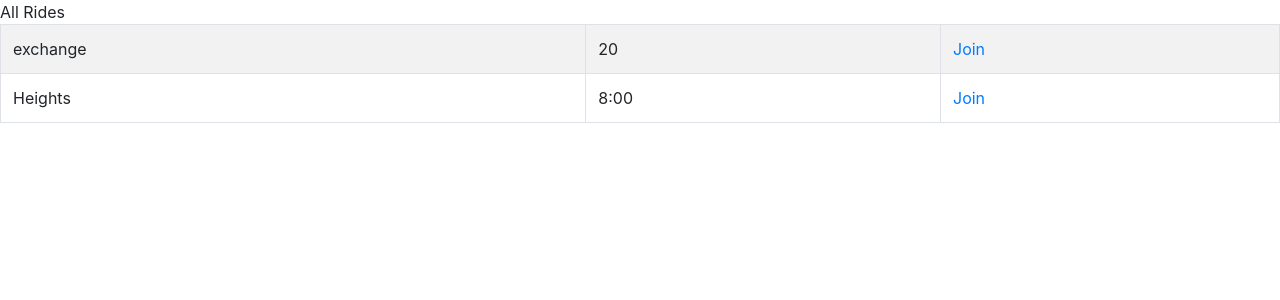
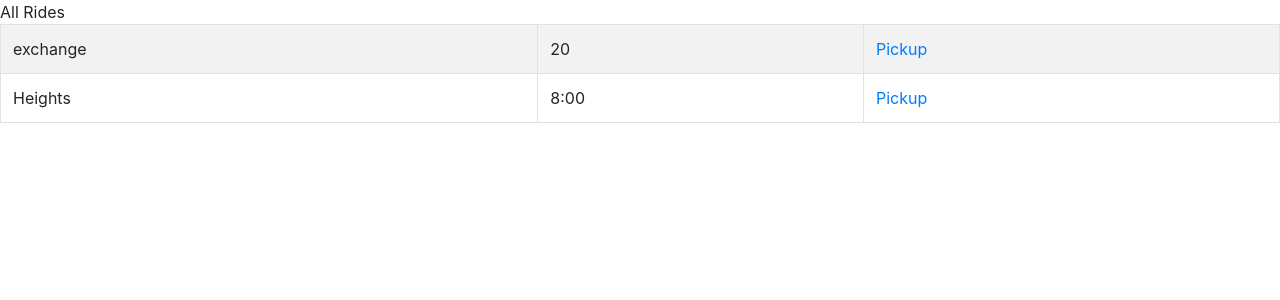
Before and after one commit to duke-ece568-hw1/HW1, a Django app: page /accounts/driver/pickup/ in a window 1280 px wide. Shown: the part 80-380 px from the top of the page. Run offline with Django 3.2, Linux system fonts and the light colour scheme; a user stored in the database is signed in; data comes from the database, SQL or seed files in the repository; both versions use the stored data as it was after the commit; some libraries are stand-ins or nearby versions.

Commit message:
base->search

```diff
--- a/Rider_Sharing_System/accounts/templates/accounts/passenger.html
+++ b/Rider_Sharing_System/accounts/templates/accounts/passenger.html
@@ -1,6 +1,6 @@
 {%extends 'base.html'%}
   {% block passenger_driver %}
-  <li><a href="/accounts/passenger/request">Request</a></li>
+  <li><a href="/accounts/passenger/request">Requiest</a></li>
   <li><a href="/accounts/passenger/join">Join</a></li>
   <!-- <li><a href="/accounts/passenger/request">Edit</a></li> -->
   {% endblock %}
--- /dev/null
+++ b/Rider_Sharing_System/accounts/templates/accounts/search_join.html
@@ -0,0 +1,4 @@
+{% extends 'search.html' %}
+{% block pickup_join %}
+<td><a href="/accounts/passenger/join/{{ ride.id }}/">Join</a></td>
+{% endblock %}
--- /dev/null
+++ b/Rider_Sharing_System/accounts/templates/accounts/search_pickup.html
@@ -0,0 +1,3 @@
+{% extends 'search.html' %}
+{% block pickup_join %}
+<td><a href="/accounts/driver/pickup/{{ ride.id }}/">Pickup</a></td>{% endblock %}
--- a/Rider_Sharing_System/accounts/templates/accounts/search.html
+++ b/Rider_Sharing_System/accounts/templates/search.html
@@ -9,9 +9,8 @@
             <tr id="ride_{{ ride.id }}">
                 <td>{{ ride.destination }}</td>
                 <td>{{ ride.arrival_time }}</td>
-                {%block join_or_pickup%}
-                <td><a href="/accounts/passenger/join/{{ ride.id }}/">Join</a></td>
-                {%endblock%}
+                {% block pickup_join %}
+                {% endblock %}
             </tr>
         {% endfor %}
         </tbody>
--- a/Rider_Sharing_System/accounts/views.py
+++ b/Rider_Sharing_System/accounts/views.py
@@ -109,7 +109,7 @@ def search(request):
         return HttpResponseRedirect('/accounts/driver')
     else:
         ride_not_picked_list = Ride.objects.filter(isPicked=False)
-        return render(request, 'accounts/search.html',
+        return render(request, 'accounts/search_pickup.html',
         {'ride_not_picked_list': ride_not_picked_list})
 
 def make_request(request):
@@ -161,7 +161,7 @@ def search_for_join(request):
         return HttpResponseRedirect('/accounts/passenger')
     else:
         ride_not_picked_list = Ride.objects.filter(isPicked=False)
-        return render(request, 'accounts/search.html',
+        return render(request, 'accounts/search_join.html',
         {'ride_not_picked_list': ride_not_picked_list})
 
 def join(request, ride_id):
@@ -223,7 +223,7 @@ def search(request):
         return HttpResponseRedirect('/accounts/driver')
     else:
         ride_not_picked_list = Ride.objects.filter(isPicked=False)
-        return render(request, 'accounts/search.html',
+        return render(request, 'accounts/search_pickup.html',
         {'ride_not_picked_list': ride_not_picked_list})
 
 def pickup(request, ride_id):
```
Also changed, not shown: Rider_Sharing_System/db.sqlite3.
